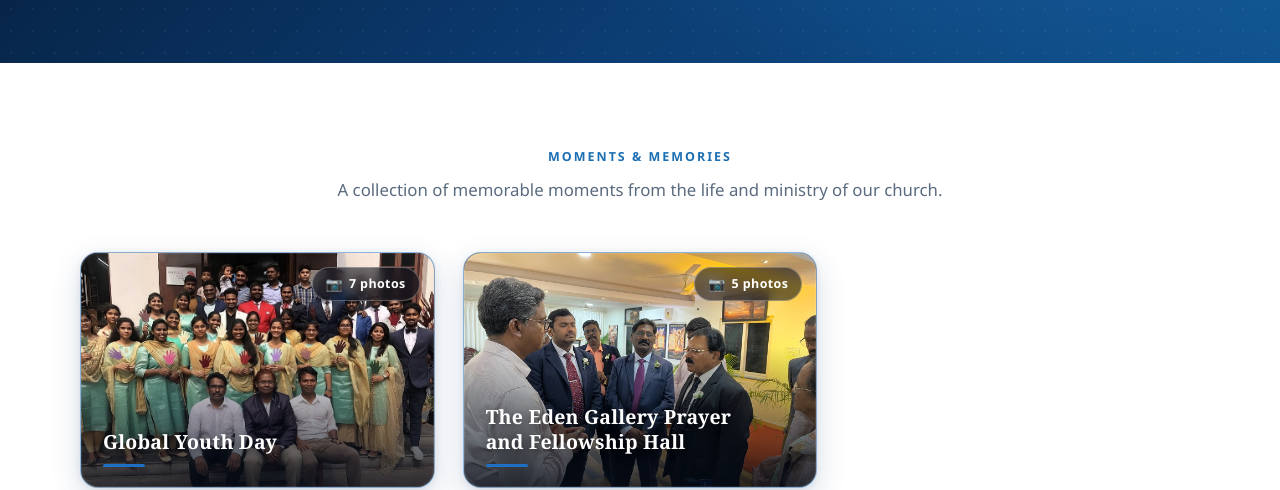
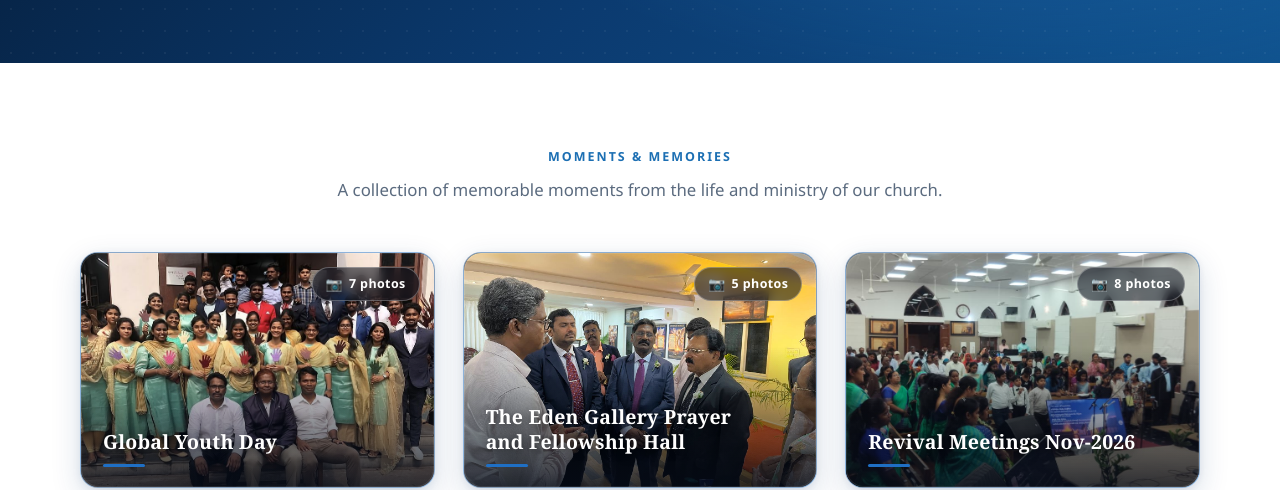
Before and after one commit to sdacentralchurchvsp-dotcom/sdacentralchurchvisakhapatnam, a plain HTML site: page events.html in a window 1280 px wide. Shown: the part 315-805 px from the top of the page. Drawn offline with Linux system fonts and the light colour scheme.

Commit message:
Gallery: add Revival Meetings Nov-2026 album with 8 photos

```diff
--- a/events.html
+++ b/events.html
@@ -106,6 +106,26 @@
               <span class="album-title">The Eden Gallery Prayer and Fellowship Hall</span>
             </span>
           </button>
+
+          <button type="button" class="gallery-item album-card"
+                  data-album="Revival Meetings Nov-2026"
+                  data-images="assets/img/1.jpeg,assets/img/2.jpeg,assets/img/3.jpeg,assets/img/4.jpeg,assets/img/5.jpeg,assets/img/6.jpeg,assets/img/7.jpeg,assets/img/8.jpeg"
+                  aria-label="Open Revival Meetings Nov-2026 album, 8 photos">
+            <span class="album-slides">
+              <img class="album-slide is-active" src="assets/img/1.jpeg" alt="Revival Meetings Nov-2026" />
+              <img class="album-slide" src="assets/img/2.jpeg" alt="Revival Meetings Nov-2026" loading="lazy" />
+              <img class="album-slide" src="assets/img/3.jpeg" alt="Revival Meetings Nov-2026" loading="lazy" />
+              <img class="album-slide" src="assets/img/4.jpeg" alt="Revival Meetings Nov-2026" loading="lazy" />
+              <img class="album-slide" src="assets/img/5.jpeg" alt="Revival Meetings Nov-2026" loading="lazy" />
+              <img class="album-slide" src="assets/img/6.jpeg" alt="Revival Meetings Nov-2026" loading="lazy" />
+              <img class="album-slide" src="assets/img/7.jpeg" alt="Revival Meetings Nov-2026" loading="lazy" />
+              <img class="album-slide" src="assets/img/8.jpeg" alt="Revival Meetings Nov-2026" loading="lazy" />
+            </span>
+            <span class="album-overlay">
+              <span class="album-count">8 photos</span>
+              <span class="album-title">Revival Meetings Nov-2026</span>
+            </span>
+          </button>
       </div>
     </div>
   </section>
```
Also changed, not shown: assets/img/1.jpeg (added), assets/img/2.jpeg (added), assets/img/3.jpeg (added), assets/img/4.jpeg (added), assets/img/5.jpeg (added), assets/img/6.jpeg (added), assets/img/7.jpeg (added), assets/img/8.jpeg (added).
